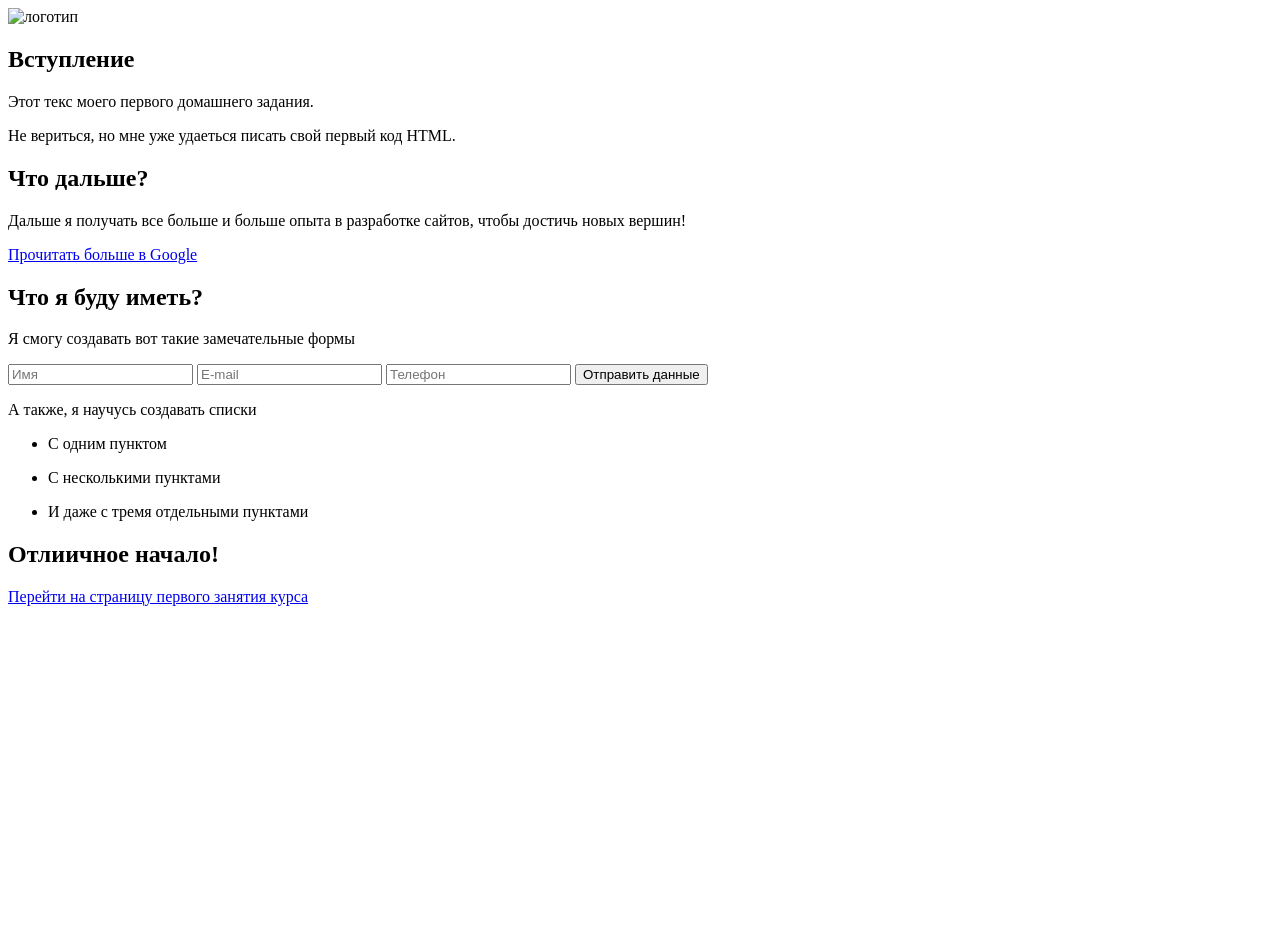
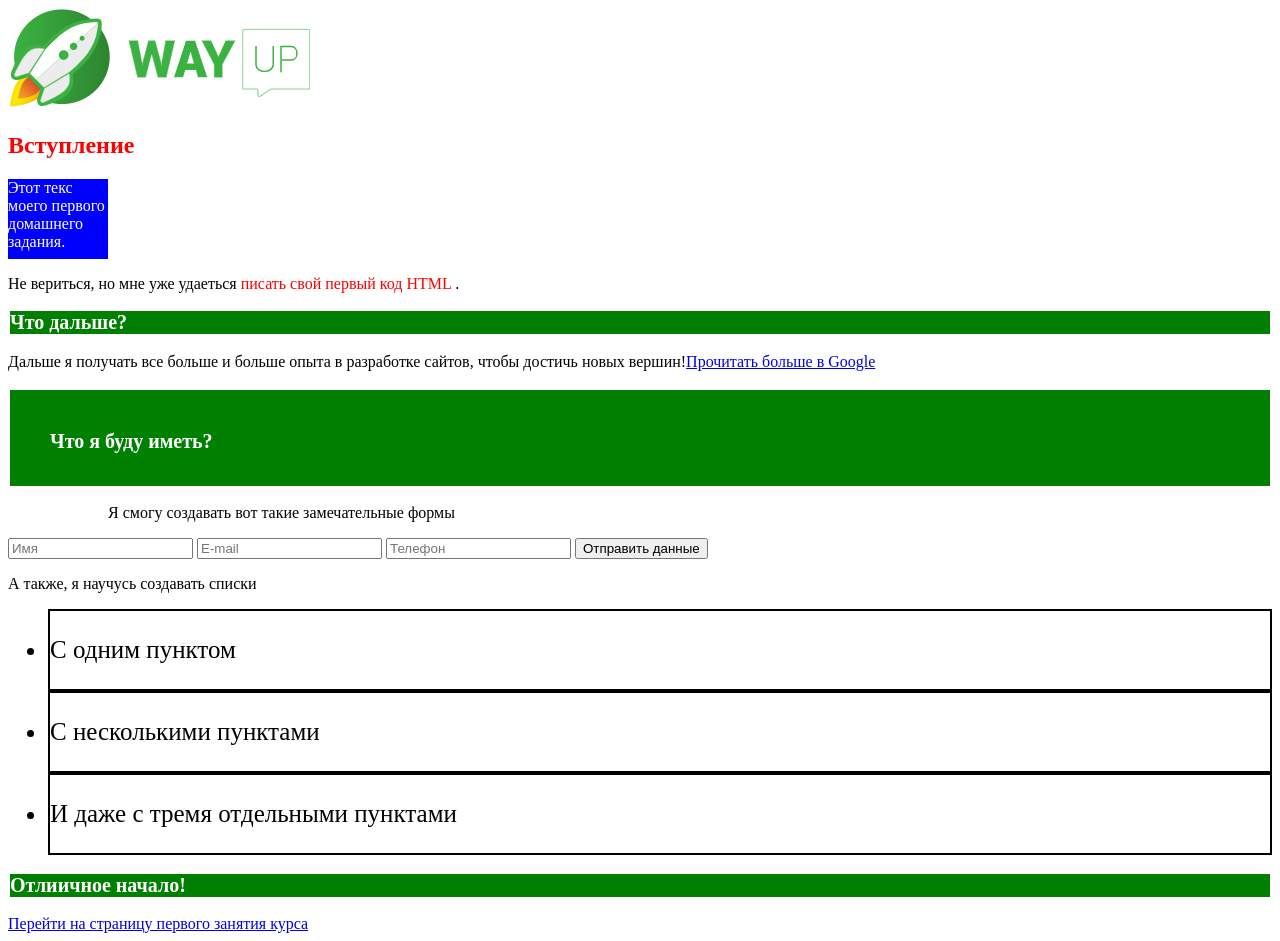
Before and after one commit to yuliyauzer/my-homework-wayup, a plain HTML site: page index.html in a window 1280 px wide. Before the commit the page ends 800 px from the top, so only its background shows below. Drawn offline with Linux system fonts and the light colour scheme.

Commit message:
creater css

```diff
--- a/index.html
+++ b/index.html
@@ -5,6 +5,7 @@
     <meta http-equiv="X-UA-Compatible" content="IE=edge">
     <meta name="viewport" content="width=device-width, initial-scale=1.0">
     <title>Wayupschools</title>
+    <link rel="stylesheet" href="style/styles.css">
 </head>
 <body>
     <header>
@@ -13,21 +14,21 @@
     <!--main-->
     <section>
         <h1>Вступление</h1>
-        <p>Этот текс моего первого домашнего задания.</p>
+        <p class="text">Этот текс моего первого домашнего задания.</p>
         <p>
-            Не вериться, но мне уже удаеться писать свой первый код HTML.
+            Не вериться, но мне уже удаеться <span>писать свой первый код HTML</span> .
         </p>
     </section>
     <section>
         <h2>Что дальше?</h2>
         <p>
-            Дальше я  получать все больше и больше опыта в разработке сайтов, чтобы достичь новых вершин!
+            Дальше я  получать все больше и больше опыта в разработке сайтов, чтобы достичь новых вершин!<a href="html://google.com.ua" target="_blank">Прочитать больше в Google</a>
         </p>
-        <a href="html://google.com.ua" target="_blank">Прочитать больше в Google</a>
+
     </section>
     <section>
-        <h2>Что я буду иметь?</h2>
-        <p>Я смогу создавать вот такие замечательные формы</p>
+        <h2 class="title">Что я буду иметь?</h2>
+        <p class="new">Я смогу создавать вот такие замечательные формы</p>
         <form action="#">
             <input type="text" name="name" placeholder="Имя" required>
             <input type="email" name="email" placeholder="E-mail" required>
@@ -35,16 +36,20 @@
             <button type="submit">Отправить данные</button>
         </form>
         <p>А также, я научусь создавать списки</p>
+        <ul class="list">
+            <li>
+                <p>С одним пунктом</p>
+            </li>
+            <li>
+                <p>С несколькими пунктами</p>
+            </li>
+            <li>
+                <p>И даже с тремя отдельными пунктами</p>
+            </li>
+        </ul>
 
     </section>
-    <section>
-        <ul>
-            <li><p>С одним пунктом</p></li>
-            <li><p>С несколькими пунктами</p>
-            </li>
-            <li><p>И даже с тремя отдельными пунктами</p></li>
-        </ul>
-    </section>
+
     <!--footer-->
     <footer>
         <h2>Отлиичное начало!</h2>
--- /dev/null
+++ b/style/styles.css
@@ -0,0 +1,50 @@
+body {
+    font-family:  'Arial Narrow', Arial
+    font-size: 10px;
+}
+
+
+
+h1 {
+    color: red;
+}
+.text {
+    color: white;
+    background: blue;
+    width: 100px;
+    height: 80px;
+
+}
+
+p span {
+    color: red;
+
+}
+ h2 {
+     font-size: 20px;
+     color: white;
+     background: green;
+     border: 2px solid ;
+ }
+
+  .title {
+     height: 100px;
+     box-sizing: border-box;
+     padding: 40px;
+
+ }
+
+ .new {
+     height: opx;
+     padding-left: 100px;
+
+
+ }
+
+  .list li {
+      color: black;
+      font-size:  25px; ;
+      border: 2px solid black;
+
+
+  }
```
Also changed, not shown: img/1650998594_wpdmn_logo.jpeg (added).
